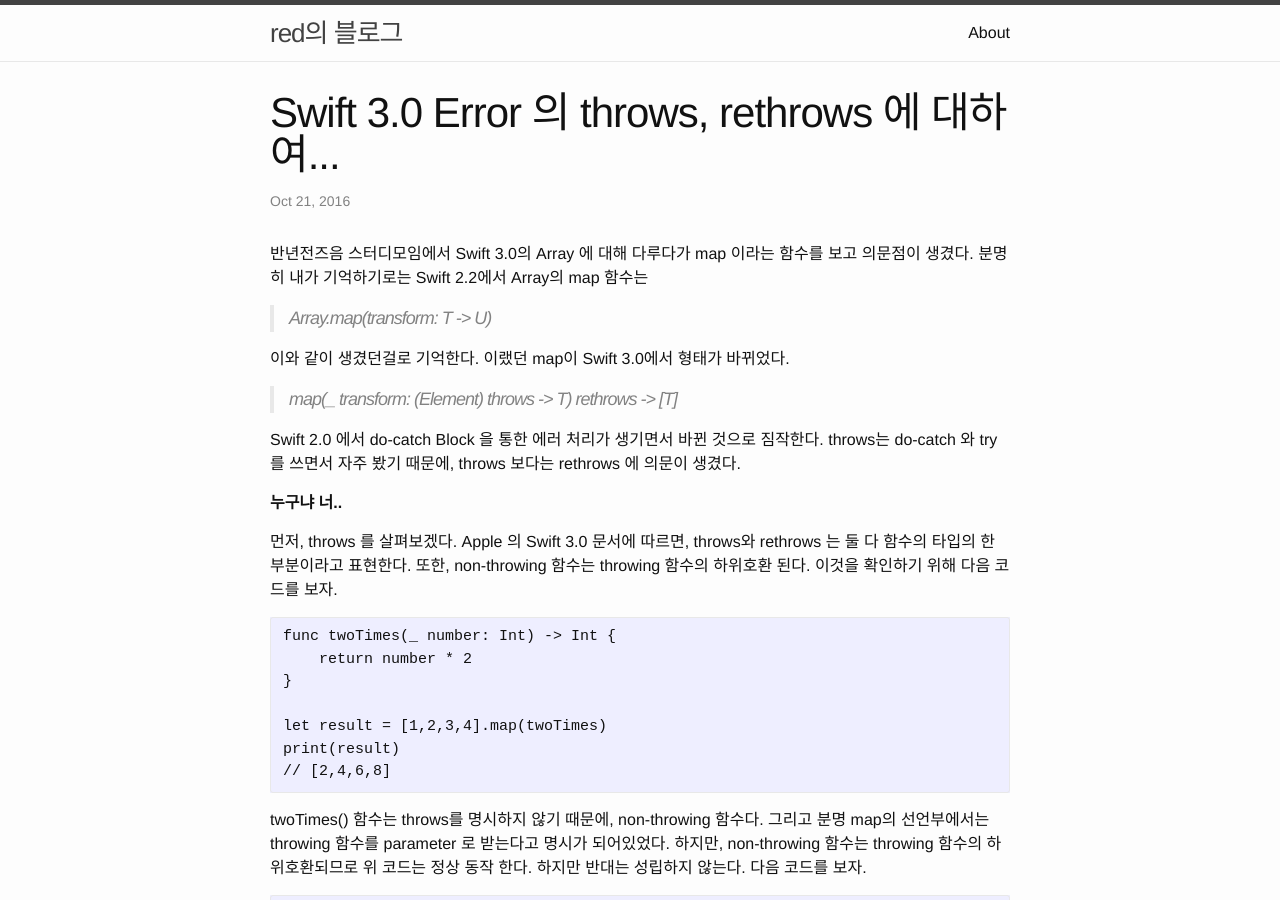
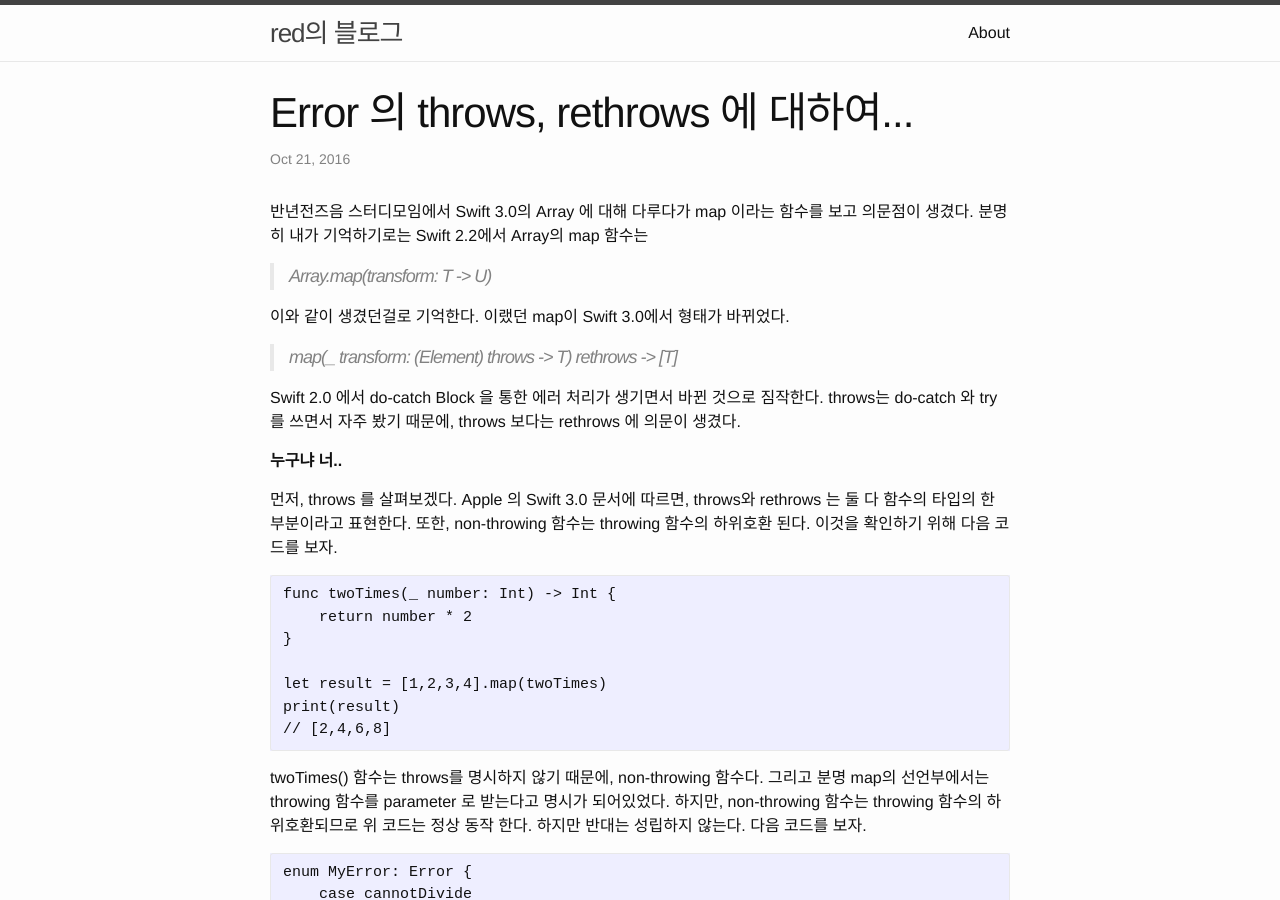
Before and after one commit to redsubmarine/redsubmarine.github.com, a Jekyll site: the page built from _posts/2016-10-21-Swift 3.0 Error 의 throws, rethrows 에 대하여....md, in a window 1280 px wide and 900 px high. Built offline with Jekyll 4.4.1, drawn with Linux system fonts in a browser that asks for light colours.

Commit message:
제목 두줄 현상 수정.

```diff
--- a/_posts/2016-10-21-Swift 3.0 Error 의 throws, rethrows 에 대하여....md
+++ b/_posts/2016-10-21-Swift 3.0 Error 의 throws, rethrows 에 대하여....md
@@ -1,6 +1,6 @@
 ---
 layout: post
-title: Swift 3.0 Error 의 throws, rethrows 에 대하여...
+title: Error 의 throws, rethrows 에 대하여...
 ---
 
 반년전즈음 스터디모임에서 Swift 3.0의 Array 에 대해 다루다가 map 이라는 함수를 보고 의문점이 생겼다. 분명히 내가 기억하기로는 Swift 2.2에서 Array의 map 함수는
```
